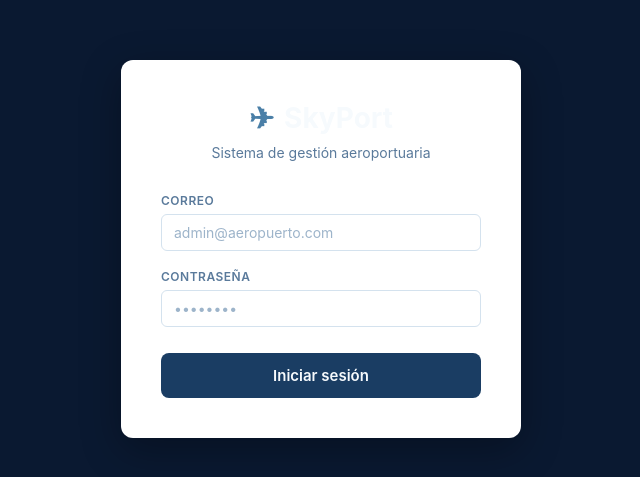
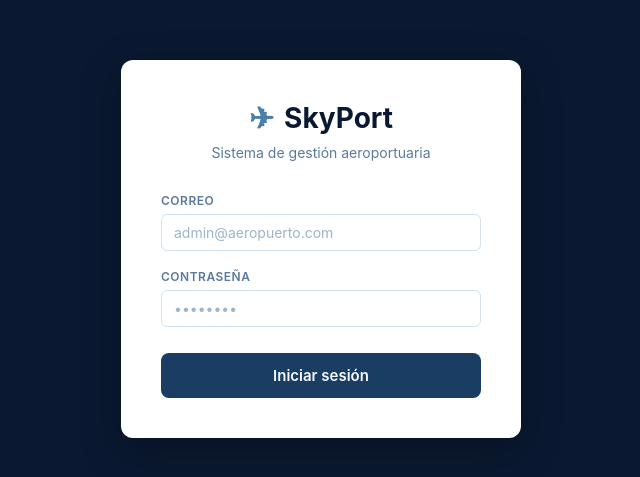
Before and after one commit to ESMERALDA192/Aeropuerto, a website: page Interfa web/login.html in a window 1280 px wide. Shown: the part 151-628 px from the top of the page, without its empty margins (319-959 px from the left). Drawn offline with Linux system fonts and the light colour scheme.

Commit message:
Arreglo color del nombre en login

```diff
--- a/Interfa web/css/style.css
+++ b/Interfa web/css/style.css
@@ -712,6 +712,9 @@ body {
   color: var(--azul-medio);
   font-size: 30px;
 }
+.marca-login .marca-nombre {
+  color: var(--azul-noche);
+}
 
 .subtitulo-login {
   text-align: center;
```
